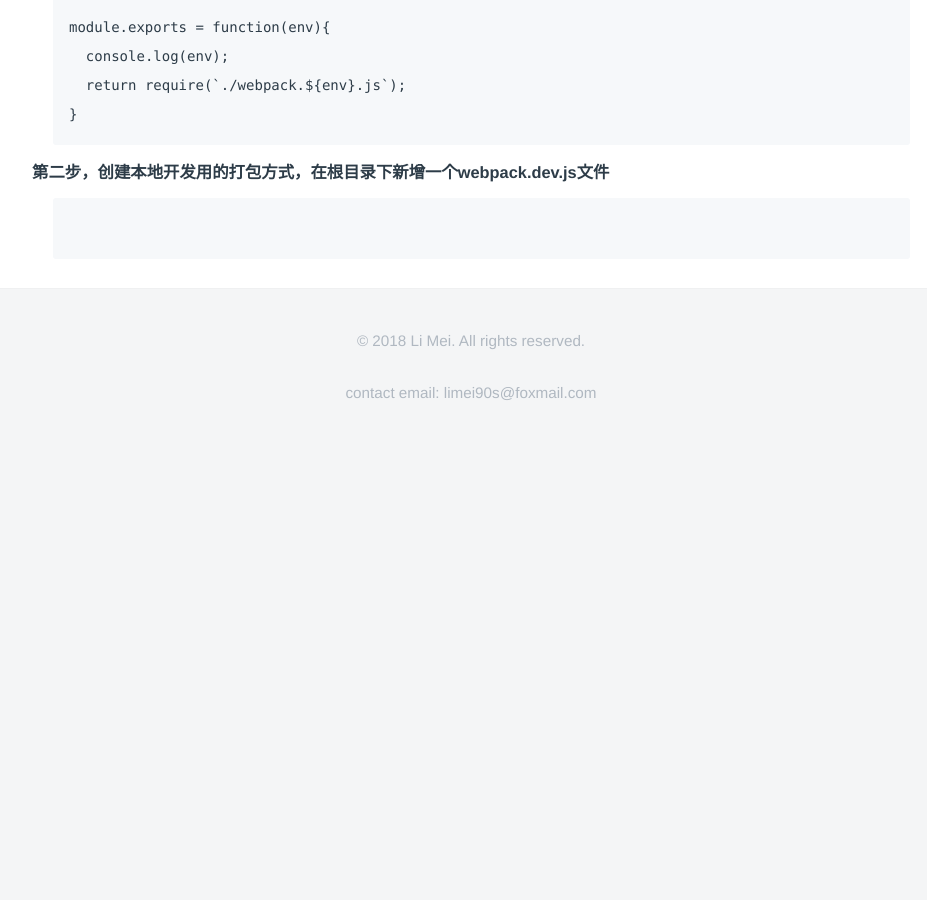
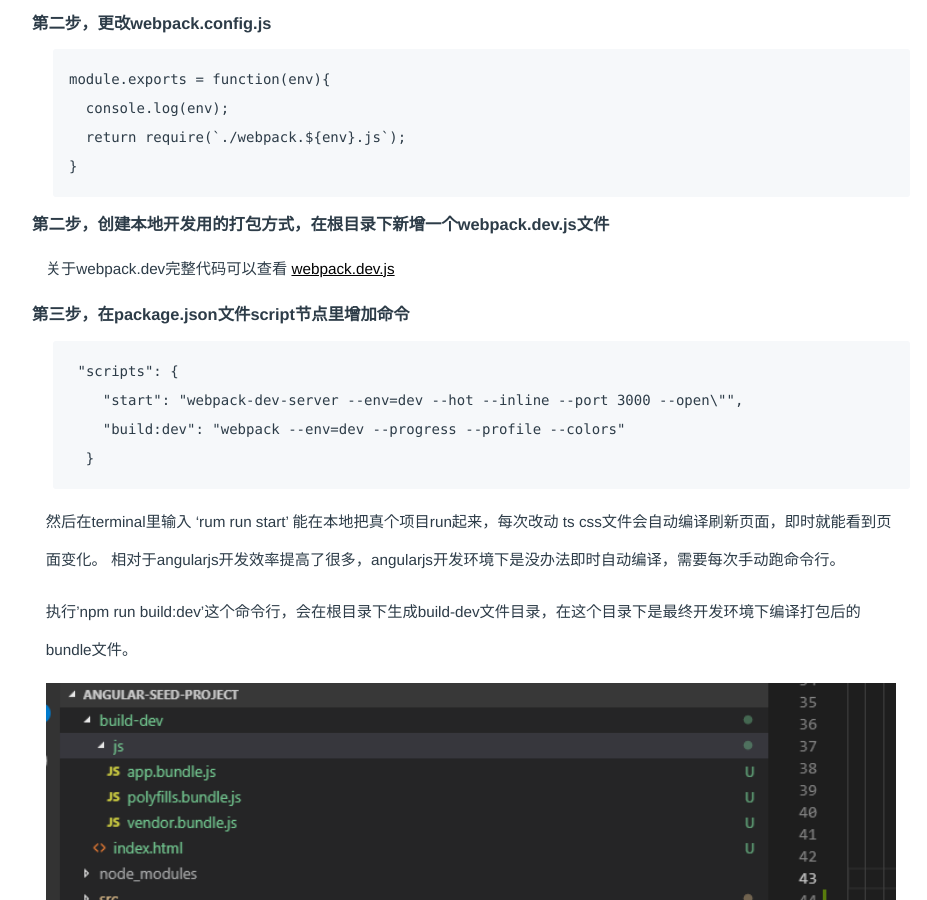
Before and after one commit to LiMeii/LiMeii.github.io, a Jekyll site: the page built from _posts/2018-09-29-angular-webpack.md, in a window 1280 px wide and 900 px high, scrolled down 3345 px. Shown: the whole window, without its empty margins (177-1104 px from the left). Built offline with Jekyll 4.4.1, drawn with Linux system fonts in a browser that asks for light colours; before the commit the page ends 3787 px from its top, so only the background shows below that; some of the changed text lies outside the part shown.

Commit message:
update angular webpack post

````diff
--- a/_posts/2018-09-29-angular-webpack.md
+++ b/_posts/2018-09-29-angular-webpack.md
@@ -17,7 +17,10 @@
 ### angular-cli
 按照[Angular官方教程](https://angular.io/tutorial)搭建一个Angular项目，默认都是先安装angula-cli，再用命令行'ng new angular-project-name'会自动生成一个符合angular best practice的项目， 如下所示：
 
+
 ![angular seed project]( https://limeii.github.io/assets/images/posts/angular/angular-seed-project.png){:height="100%" width="100%"}
+
+源码可以在 [angular-seed-project](https://github.com/LiMeii/angular-seed-project) 查看。
 
 ```
 我现在用的angular-cli的版本是1.6.0，angular是5.0.0
@@ -79,6 +82,35 @@
 
 ### 第二步，创建本地开发用的打包方式，在根目录下新增一个webpack.dev.js文件
 
+关于webpack.dev完整代码可以查看 [webpack.dev.js](https://github.com/LiMeii/angular-seed-project/blob/master/webpack.dev.js)
+
+### 第三步，在package.json文件script节点里增加命令
+
 ```js
+ "scripts": {
+    "start": "webpack-dev-server --env=dev --hot --inline --port 3000 --open\"",
+    "build:dev": "webpack --env=dev --progress --profile --colors"
+  }
+```
+然后在terminal里输入 'rum run start' 能在本地把真个项目run起来，每次改动 ts css文件会自动编译刷新页面，即时就能看到页面变化。
+相对于angularjs开发效率提高了很多，angularjs开发环境下是没办法即时自动编译，需要每次手动跑命令行。
 
+执行'npm run build:dev'这个命令行，会在根目录下生成build-dev文件目录，在这个目录下是最终开发环境下编译打包后的bundle文件。
+
+![angular build dev]( https://limeii.github.io/assets/images/posts/angular/angular-build-dev-file.png){:height="100%" width="100%"}
+
+
+### 第四步，创建PRODUCTION的打包方式，在根目标下新增一个webpack.prod.js文件
+
+关于webpack.prod完整代码可以查看 [webpack.prod.js](https://github.com/LiMeii/angular-seed-project/blob/master/webpack.prod.js)
+
+需要在package.json文件script节点下加以下命令：
+
+```js
+ "build:prod": "webpack --env=prod --progress --profile --colors"
 ```
+然后在terminal中执行'npm run build:prod'这个命令行，在根目录节点下生成dis文件目录，这个目录包含最终发布到PROD的bundle文件。
+
+![angular build prod]( https://limeii.github.io/assets/images/posts/angular/angular-build-prod-file.png){:height="100%" width="100%"}
+
+好啦，现在就把 Angular+Webpack 项目搭起来啦。
````
Also changed, not shown: _posts/2018-09-20-issues.md (+2 -0 lines), assets/images/posts/angular/angular-build-dev-file.png (added), assets/images/posts/angular/angular-build-prod-file.png (added).
